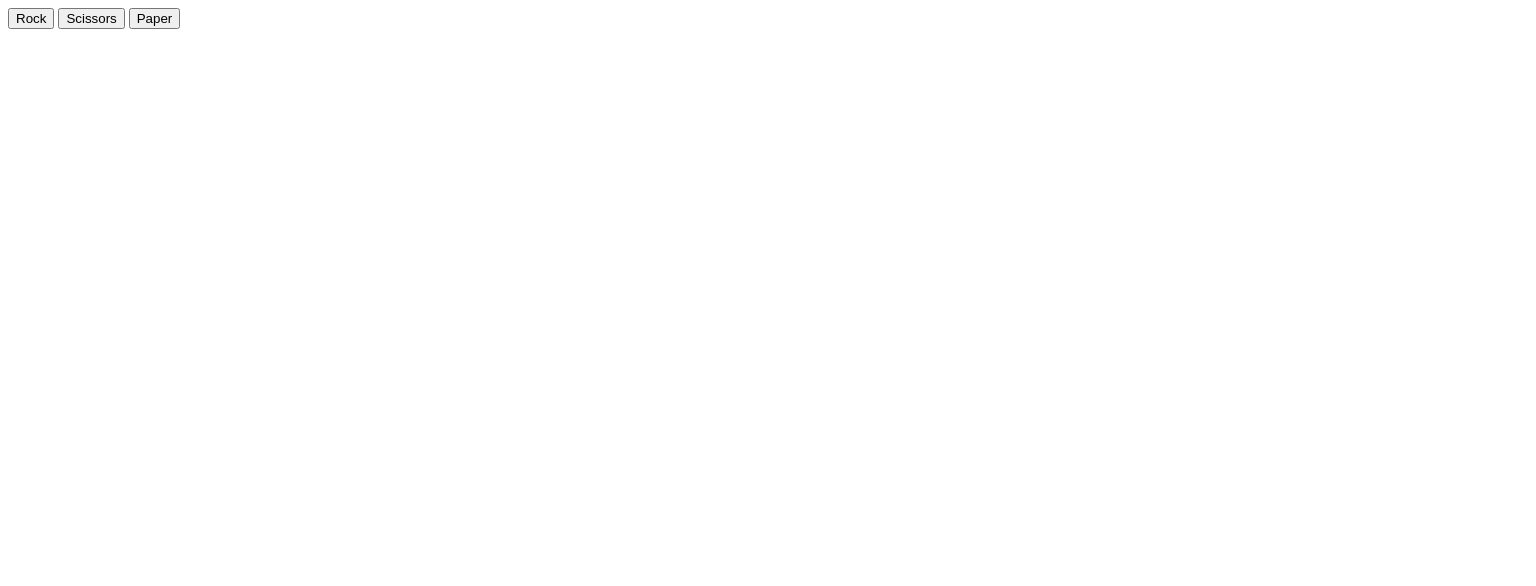
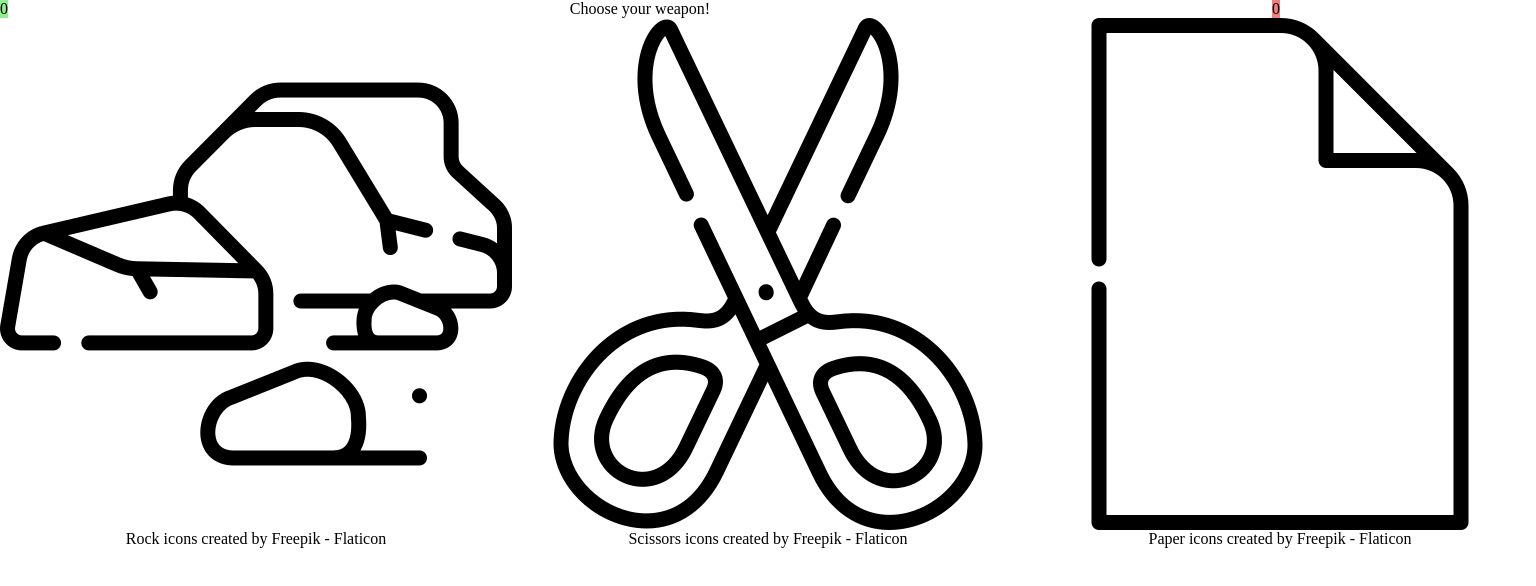
Before and after one commit to LoganKloft/RockPaperScissors, a plain HTML site: page index.html in a window 1280 px wide. Shown: the whole page, 1536 px wide, since content can reach past the window. Drawn offline with Linux system fonts and the light colour scheme.

Commit message:
Update UI and Logic

```diff
--- a/index.html
+++ b/index.html
@@ -1,15 +1,33 @@
 <!DOCTYPE html>
 <html lang="en">
     <head>
-        <title>RockPaperScissors</title>
+        <title>Rock Paper Scissors</title>
         <meta charset="utf-8">
         <script src="rock_paper_scissors.js" defer></script>
+        <link rel="stylesheet" href="style.css">
     </head>
     <body>
-        <button id="rock">Rock</button>
-        <button id="scissors">Scissors</button>
-        <button id="paper">Paper</button>
-        <div id="results"></div>
-        <div id="score"></div>
+        <div class="content">
+            <div class="scores">
+                <p id="player-score"></p>
+                <p id="results"></p>
+                <p id="computer-score"></p>
+            </div>
+            <div class="options">
+                <div class="img-src">
+                    <img id="rock" class="option" src="images/rock.png" alt="rock icon">
+                    <a href="https://www.flaticon.com/free-icons/rock" title="rock icons">Rock icons created by Freepik - Flaticon</a>
+                </div>
+                <div class="img-src">
+                    <img id="scissors" class="option" src="images/scissors.png" alt="scissors icon">
+                    <a href="https://www.flaticon.com/free-icons/scissors" title="scissors icons">Scissors icons created by Freepik - Flaticon</a>
+                </div>
+                <div class="img-src">
+                    <img id="paper" class="option" src="images/paper.png" alt="paper icon">
+                    <a href="https://www.flaticon.com/free-icons/paper" title="paper icons">Paper icons created by Freepik - Flaticon</a>
+                </div>
+            </div>
+            <button id="restart">Restart</button>
+        </div>
     </body>
 </html>
--- a/rock_paper_scissors.js
+++ b/rock_paper_scissors.js
@@ -1,3 +1,14 @@
+let results = document.querySelector('#results');
+let playerScoreELE = document.querySelector('#player-score');
+let computerScoreELE = document.querySelector('#computer-score');
+let playerScore = 0;
+let computerScore = 0;
+
+let rockButton = document.querySelector('#rock');
+let scissorsButton = document.querySelector('#scissors');
+let paperButton = document.querySelector('#paper');
+let restartButton = document.querySelector('#restart');
+
 function getComputerChoice() {
     choices = ["Rock", "Paper", "Scissors"];
     choice = (Math.floor(Math.random() * 3)) + 1;
@@ -65,22 +76,60 @@ function disableButtons() {
     paperButton.removeEventListener('click', choosePaper);
 }
 
+function enableButtons() {
+    rockButton.addEventListener('click', chooseRock);
+    scissorsButton.addEventListener('click', chooseScissors);
+    paperButton.addEventListener('click', choosePaper);
+}
+
+function enableRestart() {
+    restartButton.addEventListener('click', restartGame);
+    restartButton.style.display = "inline";
+}
+
+function disableRestart() {
+    restartButton.removeEventListener('click', restartGame);
+    restartButton.style.display = "none";
+}
+
+function displayScores() {
+    playerScoreELE.innerText = `${playerScore}`;
+    computerScoreELE.innerText = `${computerScore}`;
+}
+
+function resetScores() {
+    playerScore = 0;
+    computerScore = 0;
+    results.innerText = '';
+}
+
+function restartGame() {
+    resetScores();
+    displayScores();
+    disableButtons();
+    enableButtons();
+    disableRestart();
+    results.innerText = "Choose your weapon!";
+}
+
 function choose(playerSelection) {
     let result = playRound(playerSelection, getComputerChoice());
     if (result > 0) {
         playerScore++;
+        playerScoreELE.innerText = `${playerScore}`;
     } else if (result < 0) {
         computerScore++;
+        computerScoreELE.innerText = `${computerScore}`;
     }
 
     if (playerScore === 5) {
-        score.innerText = `Game over. Player wins! Final Score: ${playerScore} ${computerScore}`;
+        results.innerText = `Game over. Player wins!`;
         disableButtons();
+        enableRestart();
     } else if (computerScore === 5) {
-        score.innerText = `Game over. Computer wins! Final Score: ${playerScore} ${computerScore}`;
+        results.innerText = `Game over. Computer wins!`;
         disableButtons();
-    } else {
-        score.innerText = `${playerScore} ${computerScore}`;
+        enableRestart();
     }
 }
 
@@ -96,15 +145,4 @@ function choosePaper() {
     choose("Paper");
 }
 
-let results = document.querySelector('#results');
-let score = document.querySelector('#score');
-let playerScore = 0;
-let computerScore = 0;
-
-let rockButton = document.querySelector('#rock');
-let scissorsButton = document.querySelector('#scissors');
-let paperButton = document.querySelector('#paper');
-
-rockButton.addEventListener('click', chooseRock);
-scissorsButton.addEventListener('click', chooseScissors);
-paperButton.addEventListener('click', choosePaper);
+restartGame();
--- /dev/null
+++ b/style.css
@@ -0,0 +1,42 @@
+* {
+    padding: 0px;
+    margin: 0px;
+}
+
+.options {
+    display: flex;
+}
+
+.option:hover {
+    background-color: rgba(0, 0, 0, .20);
+}
+
+.content {
+    display: flex;
+    flex-direction: column;
+}
+
+.scores {
+    display: flex;
+    justify-content: space-between;
+}
+
+#player-score {
+    background-color: lightgreen;
+}
+
+#computer-score {
+    background-color: lightcoral;
+}
+
+.img-src {
+    display: flex;
+    flex-direction: column;
+    align-items: center;
+    flex: 1;
+}
+
+a {
+    text-decoration: none;
+    color: black;
+}
```
Also changed, not shown: images/paper.png (added), images/rock.png (added), images/scissors.png (added).
